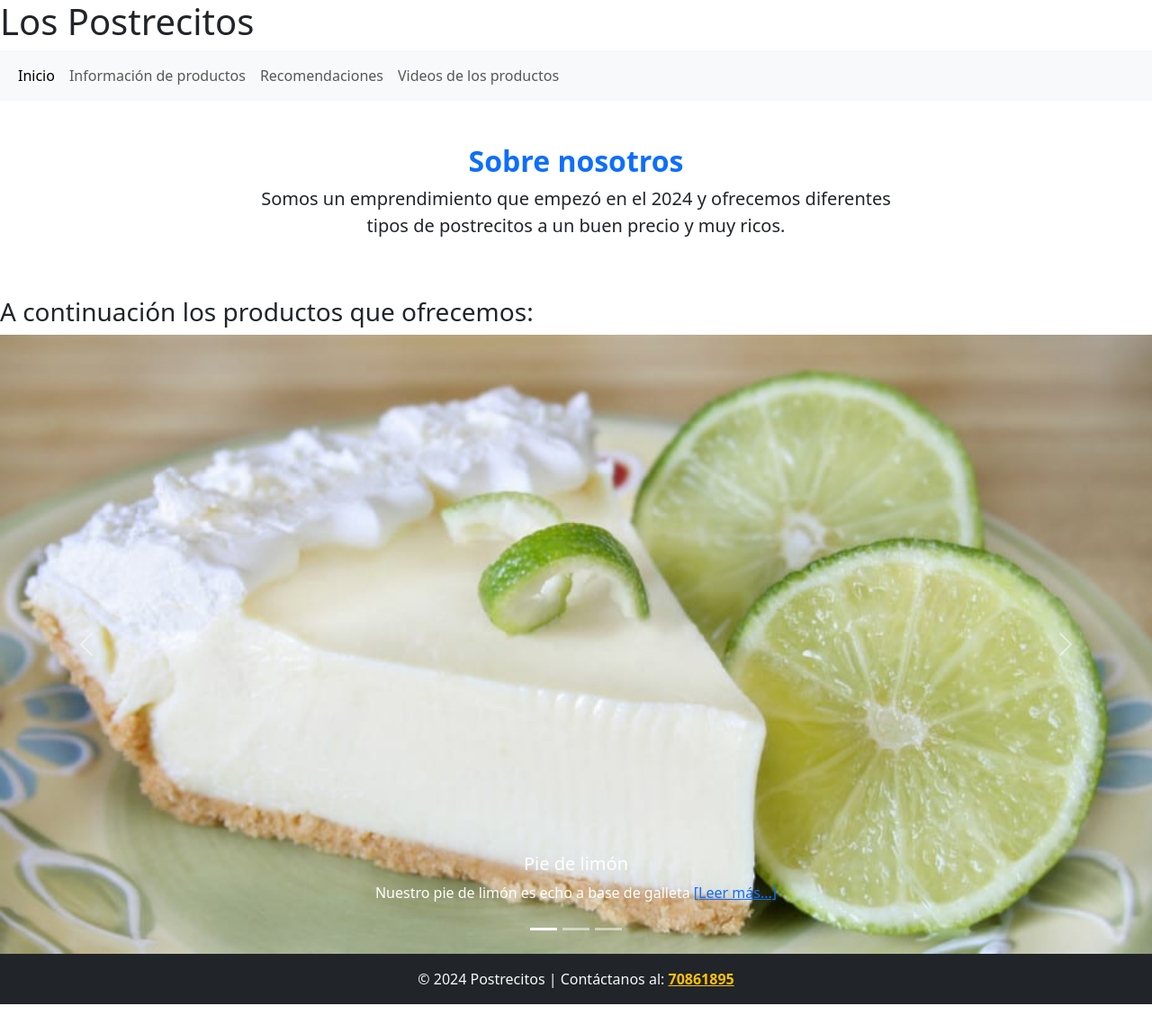
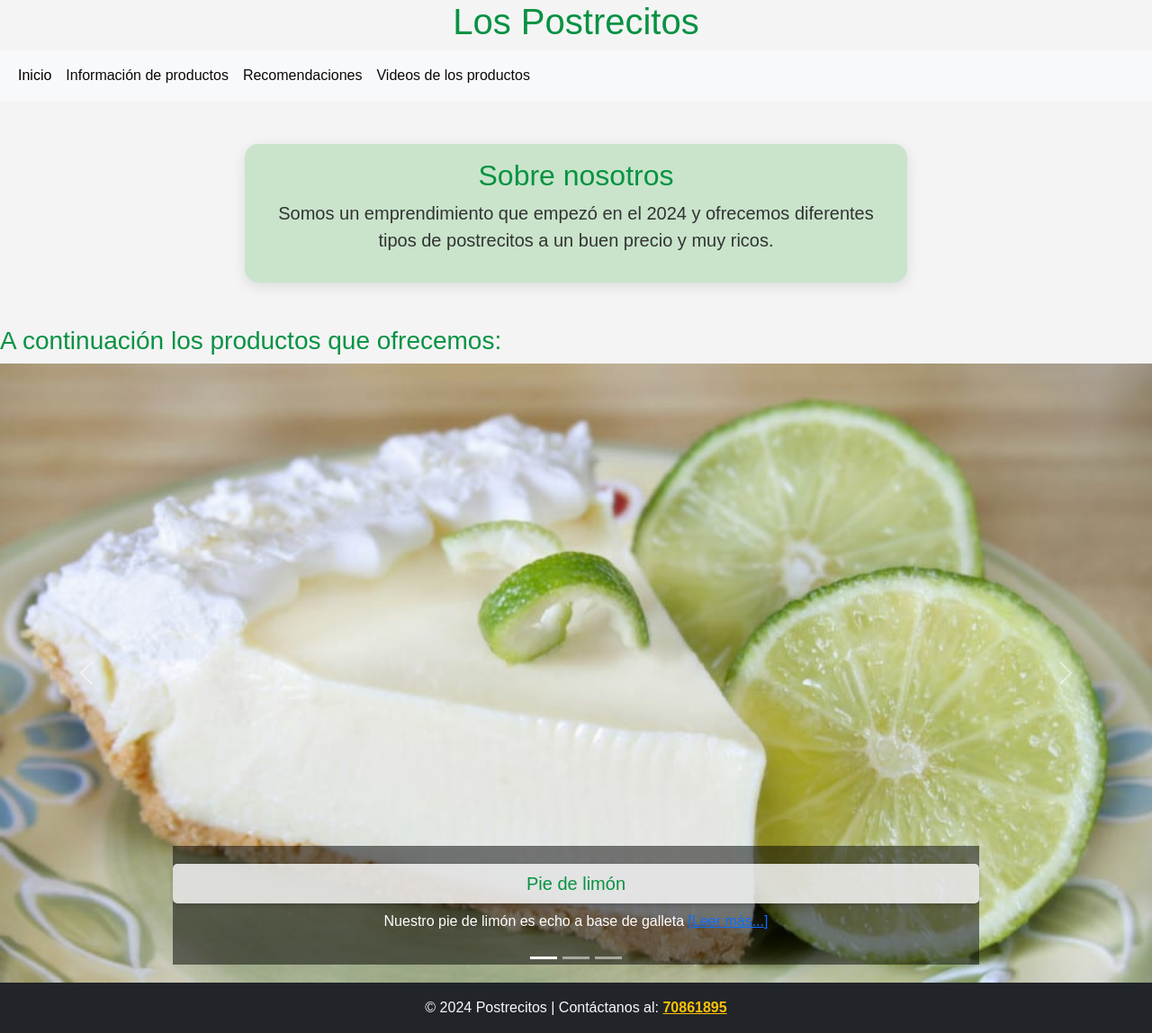
Before and after one commit to PamelaCHM/Pagina_Accesible, a plain HTML site: page index.html in a window 1280 px wide. Shown: the whole page at 90% size. Before the commit the page ends 1116 px from the top, so only its background shows below. Drawn offline with nearby package versions, Linux system fonts and the light colour scheme.

Commit message:
commitCSS

```diff
--- /dev/null
+++ b/CSS/Index.css
@@ -0,0 +1,97 @@
+body {
+    background-color: #F4F4F4; /* Fondo claro */
+    color: #333; /* Texto oscuro */
+    font-family: Arial, sans-serif; /* Fuente legible */
+    font-size: 16px; /* Tamaño de fuente adecuado */
+    line-height: 1.5; /* Espaciado entre líneas */
+}
+
+h2, h3 {
+    color: #079243; /* Verde oscuro para encabezados */
+
+}
+
+h1{
+    color: #079243; /* Verde oscuro para encabezados */
+    text-align: center;
+}
+
+.navbar {
+    background-color: #A8E6CF; /* Verde pastel para la barra de navegación */
+}
+
+.nav-link {
+    color: #0a0a0a; /* Texto oscuro en enlaces */
+}
+
+.nav-link:hover, .nav-link:focus {
+    background-color: #D0E8D0; /* Verde suave al pasar el mouse o enfocar */
+    color: #0e0e0e; /* Mantener texto blanco */
+}
+
+.carousel-caption {
+    background-color: rgba(0, 0, 0, 0.5); /* Fondo semitransparente para mejor legibilidad */
+    color: #ffffff; /* Texto blanco en las descripciones del carrusel */
+}
+
+.carousel-caption h5 {
+    color: #5CDB95; /* Verde más intenso para títulos en el carrusel */
+}
+
+footer {
+    background-color: #A8E6CF; /* Verde pastel para el pie de página */
+    color: #ffffff; /* Texto blanco en el pie de página */
+}
+
+footer a {
+    color: #D0E8D0; /* Verde suave para enlaces en el pie de página */
+}
+
+footer a:hover {
+    text-decoration: underline; /* Subrayar enlaces al pasar el mouse */
+}
+
+.card {
+    border-radius: 15px; /* Bordes redondeados */
+    box-shadow: 0 4px 15px rgba(0, 0, 0, 0.1); /* Sombra suave */
+}
+
+.card h2 {
+    color: #079243; /* Verde oscuro para el encabezado de la tarjeta */
+}
+
+.card p {
+    color: #333; /* Color oscuro para el texto */
+}
+
+/* Efectos de Transición */
+
+.navbar, .carousel-caption, footer {
+    transition: background-color 0.3s ease-in-out;
+}
+
+.nav-link:hover, .nav-link:focus {
+    transition: background-color 0.3s ease-in-out;
+}
+
+/* Media Queries para Ajustar el Diseño */
+
+@media (max-width: 768px) {
+    .navbar {
+        background-color: #F4F4F4; /* Fondo claro para la barra de navegación en dispositivos móviles */
+    }
+}
+
+@media (max-width: 480px) {
+    .carousel-caption {
+        font-size: 14px; /* Ajustar tamaño de fuente en dispositivos móviles */
+    }
+}
+
+.carousel-caption h5 {
+    background-color: rgba(255, 255, 255, 0.8); /* Fondo blanco semitransparente */
+    color: #079243; /* Color del texto */
+    padding: 10px; /* Espaciado interno */
+    border-radius: 5px; /* Bordes redondeados */
+    box-shadow: 0 2px 5px rgba(0, 0, 0, 0.2); /* Sombra suave */
+}
--- /dev/null
+++ b/CSS/InfoProduc.css
@@ -0,0 +1,78 @@
+body {
+    background-color: #F4F4F4; /* Fondo claro */
+    color: #333; /* Texto oscuro */
+    font-family: Arial, sans-serif; /* Fuente legible */
+    font-size: 16px; /* Tamaño de fuente adecuado */
+    line-height: 1.5; /* Espaciado entre líneas */
+}
+
+header {
+    background-color: #A8E6CF; /* Verde pastel para el encabezado */
+    padding: 20px 0; /* Espaciado superior e inferior */
+    text-align: center; /* Centrar texto */
+}
+
+h1 {
+    color: #079243; /* Verde oscuro para el título */
+}
+
+.navbar {
+    background-color: #D0E8D0; /* Verde suave para la barra de navegación */
+}
+
+.nav-link {
+    color: #0a0a0a; /* Texto oscuro en enlaces */
+}
+
+.nav-link:hover, .nav-link:focus {
+    background-color: #A8E6CF; /* Verde pastel al pasar el mouse o enfocar */
+    color: #0c0c0c; /* Mantener texto blanco */
+}
+
+.container {
+    margin-top: 20px; /* Espaciado superior para el contenedor */
+}
+
+h5.highlight {
+    background-color: rgba(255, 255, 255, 0.8); /* Fondo blanco semitransparente */
+    padding: 15px; /* Espaciado interno */
+    border-radius: 5px; /* Bordes redondeados */
+    color: #079243; /* Color del texto */
+}
+
+
+.row {
+    margin-bottom: 100px; /* Espaciado inferior entre filas */
+}
+
+.img-fluid {
+    border-radius: 10px; /* Bordes redondeados para imágenes */
+    box-shadow: 0 2px 5px rgba(0, 0, 0, 0.1); /* Sombra suave */
+}
+
+footer {
+    background-color: #343a40; /* Fondo oscuro para el pie de página */
+    color: #ffffff; /* Texto blanco en el pie de página */
+    text-align: center; /* Centrar texto */
+    padding: 15px 0; /* Espaciado superior e inferior */
+}
+
+footer a {
+    color: #ffc107; /* Color amarillo para enlaces en el pie de página */
+}
+
+footer a:hover {
+    text-decoration: underline; /* Subrayar enlaces al pasar el mouse */
+}
+
+/* Media Queries para Ajustar el Diseño */
+
+@media (max-width: 768px) {
+    .navbar {
+        background-color: #F4F4F4; /* Fondo claro para la barra de navegación en dispositivos móviles */
+    }
+
+    h5.highlight {
+        font-size: 1.2em; /* Aumentar tamaño de fuente en dispositivos móviles */
+    }
+}
--- /dev/null
+++ b/CSS/Recomendacion.css
@@ -0,0 +1,113 @@
+body {
+    background-color: #E8F5E9;
+    color: #333;
+    font-family: Arial, sans-serif;
+    font-size: 16px;
+    line-height: 1.5;
+}
+
+header {
+    background-color: #A5D6A7;
+    padding: 20px 0;
+    text-align: center;
+}
+
+h1, h2, h3 {
+    color: #2E7D32;
+}
+
+.navbar {
+    background-color: #C8E6C9;
+}
+
+.nav-link {
+    color: #0a0a0a;
+}
+
+.nav-link:hover, .nav-link:focus {
+    background-color: #A5D6A7;
+    color: #111010;
+}
+
+.container {
+    margin-top: 20px;
+}
+
+.card {
+    border-radius: 15px;
+    box-shadow: 0 4px 15px rgba(0, 0, 0, 0.1);
+    background-color: #F1F8E9;
+}
+
+.card h2 {
+    color: #2E7D32;
+}
+
+.card p {
+    color: #333;
+}
+
+footer {
+    background-color: #388E3C;
+    color: #ffffff;
+    text-align: center;
+    padding: 15px 0;
+}
+
+footer a {
+    color: #0a0a0a;
+}
+
+footer a:hover {
+    text-decoration: underline;
+}
+
+
+#video {
+    margin-bottom: 30px;
+    text-align: center;
+}
+
+#video iframe {
+    width: 100%;
+    height: 600px;
+    max-width: 100%;
+}
+
+
+.carousel-caption h5 {
+    background-color: rgba(255, 255, 255, 0.8);
+    padding: 5px;
+    border-radius: 5px;
+    color: #2E7D32;
+}
+.btn-recomendacion {
+    background-color: #388E3C;
+    color: #ffffff;
+    border: none;
+    border-radius: 5px;
+    padding: 10px 20px;
+    font-size: 16px;
+    cursor: pointer;
+    transition: background-color 0.3s ease, transform 0.2s ease;
+}
+
+.btn-recomendacion:hover {
+    background-color: #2E7D32;
+    transform: scale(1.05);
+
+.btn-recomendacion:focus {
+    outline: none;
+    box-shadow: 0 0 5px rgba(56, 142, 108, 0.5);
+}
+
+
+@media (max-width: 768px) {
+    .navbar {
+        background-color: #E8F5E9;
+    }
+
+    .container h5 {
+        font-size: 1.2em;
+    }
+}
--- /dev/null
+++ b/CSS/Video.css
@@ -0,0 +1,89 @@
+body {
+    background-color: #F4F4F4; /* Fondo claro */
+    color: #333; /* Texto oscuro */
+    font-family: Arial, sans-serif; /* Fuente legible */
+    font-size: 16px; /* Tamaño de fuente adecuado */
+    line-height: 1.5; /* Espaciado entre líneas */
+}
+
+header {
+    background-color: #A8E6CF; /* Verde pastel para el encabezado */
+    padding: 20px 0; /* Espaciado superior e inferior */
+    text-align: center; /* Centrar texto */
+}
+
+h1 {
+    color: #079243; /* Verde oscuro para el título */
+}
+
+.navbar {
+    background-color: #D0E8D0; /* Verde suave para la barra de navegación */
+}
+
+.nav-link {
+    color: #0a0a0a; /* Texto oscuro en enlaces */
+}
+
+.nav-link:hover, .nav-link:focus {
+    background-color: #A8E6CF; /* Verde pastel al pasar el mouse o enfocar */
+    color: #101010; /* Mantener texto blanco */
+}
+
+.container {
+    margin-top: 100px; /* Espaciado superior para el contenedor */
+}
+
+h5.highlight {
+    background-color: rgba(255, 255, 255, 0.8); /* Fondo blanco semitransparente */
+    padding: 5px; /* Espaciado interno */
+    border-radius: 5px; /* Bordes redondeados */
+    color: #079243; /* Color del texto */
+}
+
+.row {
+    margin-bottom: 20px; /* Espaciado inferior entre filas */
+}
+
+.img-fluid {
+    border-radius: 10px; /* Bordes redondeados para imágenes */
+    box-shadow: 0 2px 5px rgba(0, 0, 0, 0.1); /* Sombra suave */
+}
+
+footer {
+    background-color: #343a40; /* Fondo oscuro para el pie de página */
+    color: #ffffff; /* Texto blanco en el pie de página */
+    text-align: center; /* Centrar texto */
+    padding: 15px 0; /* Espaciado superior e inferior */
+}
+
+footer a {
+    color: #ffc107; /* Color amarillo para enlaces en el pie de página */
+}
+
+footer a:hover {
+    text-decoration: underline; /* Subrayar enlaces al pasar el mouse */
+}
+
+/* Estilo para la sección del video */
+#video {
+    margin-bottom: 30px; /* Espaciado inferior para separar del pie de página */
+    text-align: center; /* Centrar contenido del video */
+}
+
+#video iframe {
+    width: 100%; /* Hacer que el iframe sea responsivo */
+    height: 600px; /* Ajusta la altura según sea necesario */
+    max-width: 100%; /* Asegurarse de que no exceda el ancho del contenedor */
+}
+
+/* Media Queries para Ajustar el Diseño */
+
+@media (max-width: 768px) {
+    .navbar {
+        background-color: #F4F4F4; /* Fondo claro para la barra de navegación en dispositivos móviles */
+    }
+
+    h5.highlight {
+        font-size: 1.2em; /* Aumentar tamaño de fuente en dispositivos móviles */
+    }
+}
--- a/index.html
+++ b/index.html
@@ -6,6 +6,7 @@
     <title>Inicio</title>
     <link href="https://cdn.jsdelivr.net/npm/bootstrap@5.3.3/dist/css/bootstrap.min.css" rel="stylesheet" integrity="sha384-QWTKZyjpPEjISv5WaRU9OFeRpok6YctnYmDr5pNlyT2bRjXh0JMhjY6hW+ALEwIH" crossorigin="anonymous">
     <script src="JS/carrusel.js"></script>
+    <link rel="stylesheet" href="CSS/Index.css">
 </head>
 <body>
     <header><!--H42: Uso de h1-h6 para identificar encabezados, empezamos con el h1 -->
@@ -40,11 +41,15 @@
       <section id="SobreNosotros" class="container py-5 text-center">
         <div class="row justify-content-center">
             <div class="col-md-8">
-                    <h2 class="fw-bold text-primary">Sobre nosotros</h2>
+                <div class="card" style="background-color: #C9E4CA; border: none;"> <!-- Color de fondo pastel -->
+                    <div class="card-body">
+                        <h2 >Sobre nosotros</h2>
                         <p class="lead">
                             Somos un emprendimiento que empezó en el 2024 y ofrecemos diferentes tipos de postrecitos
                             a un buen precio y muy ricos.
                         </p>
+                    </div>
+                </div>
             </div>
         </div>
     </section>
```
Also changed, not shown: InformacionProductos.html (+1 -0 lines), Recomendaciones.html (+2 -1 lines), VideoDeProductos.html (+2 -1 lines). Lines whose indentation alone changed are shown as unchanged.
